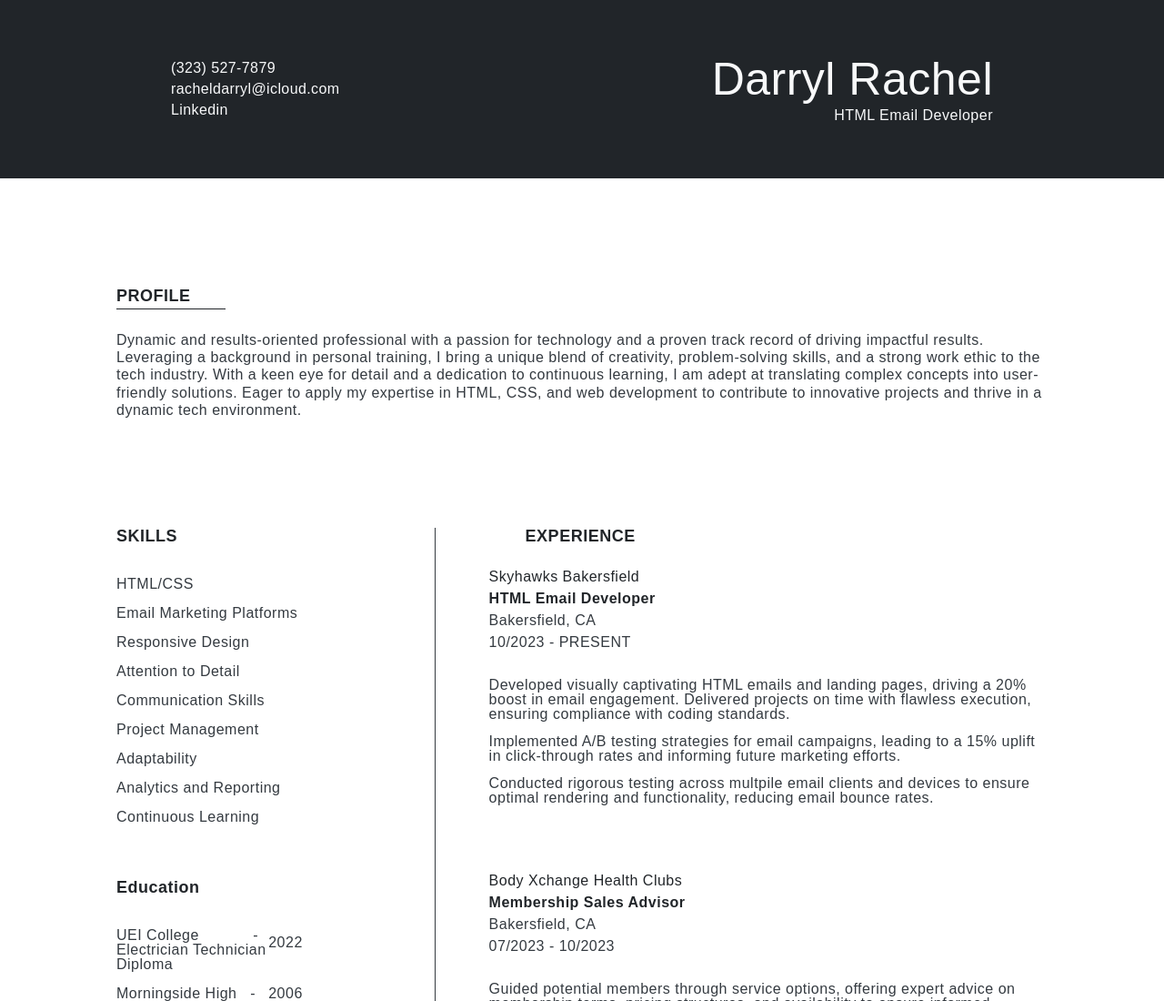
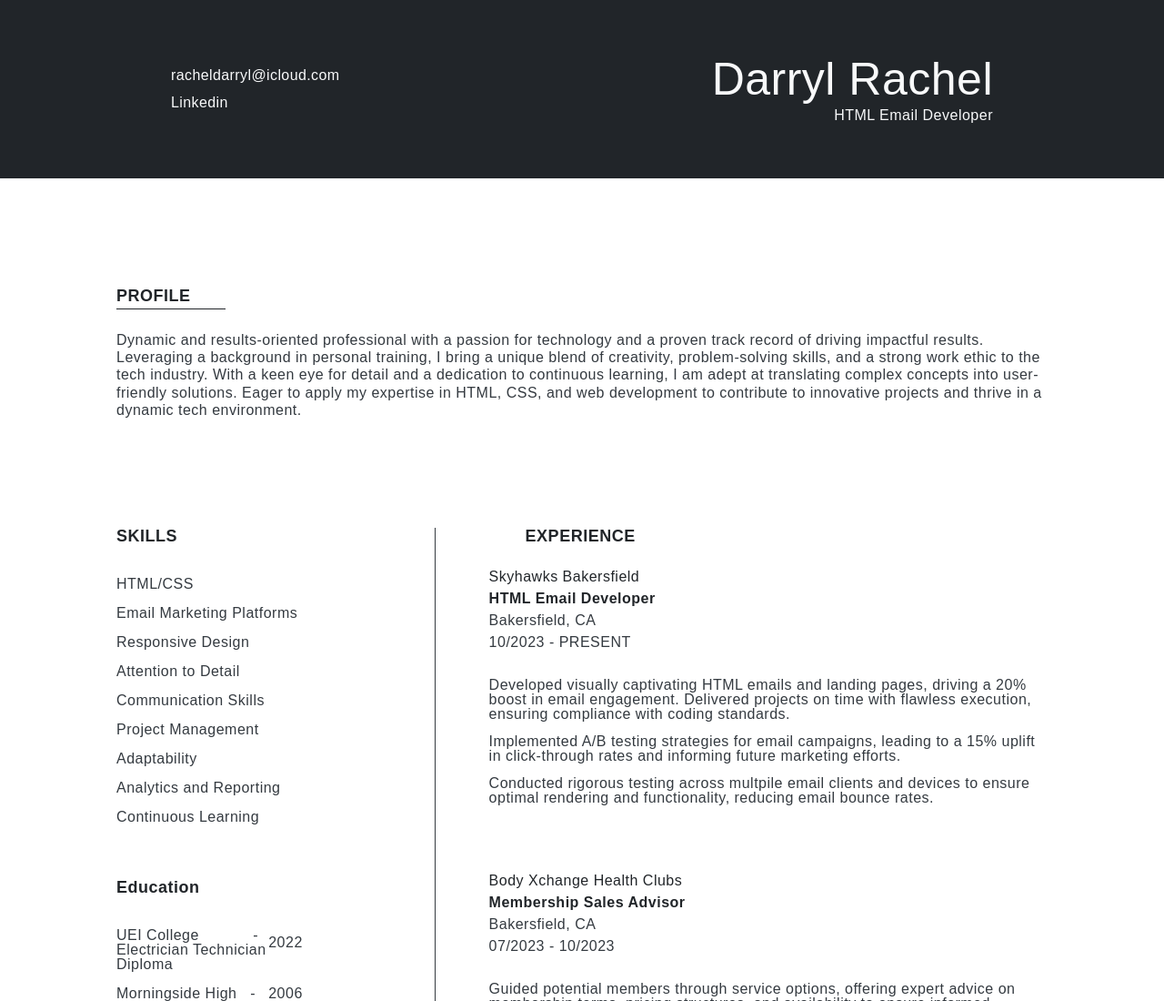
Before and after one commit to darrylrachel/resume, a plain HTML site: page index.html in a window 1280 px wide. Shown: the top 1100 px of the page at 91% size. Drawn offline with Linux system fonts and the light colour scheme.

Commit message:
Modified index.html

```diff
--- a/index.html
+++ b/index.html
@@ -15,11 +15,8 @@
       <div class="container">
         <header>
           <div class="header__contact">
-            <p class="contact">(323) 527-7879</p>
             <p class="contact">racheldarryl@icloud.com</p>
-            <a class="contact" href="https://linkedin.com/darrylrachel"
-              >Linkedin</a
-            >
+            <a class="contact" href="https://linkedin.com/darrylrachel">Linkedin</a>
           </div>
           <div class="header__title">
             <h1>Darryl Rachel</h1>
```
